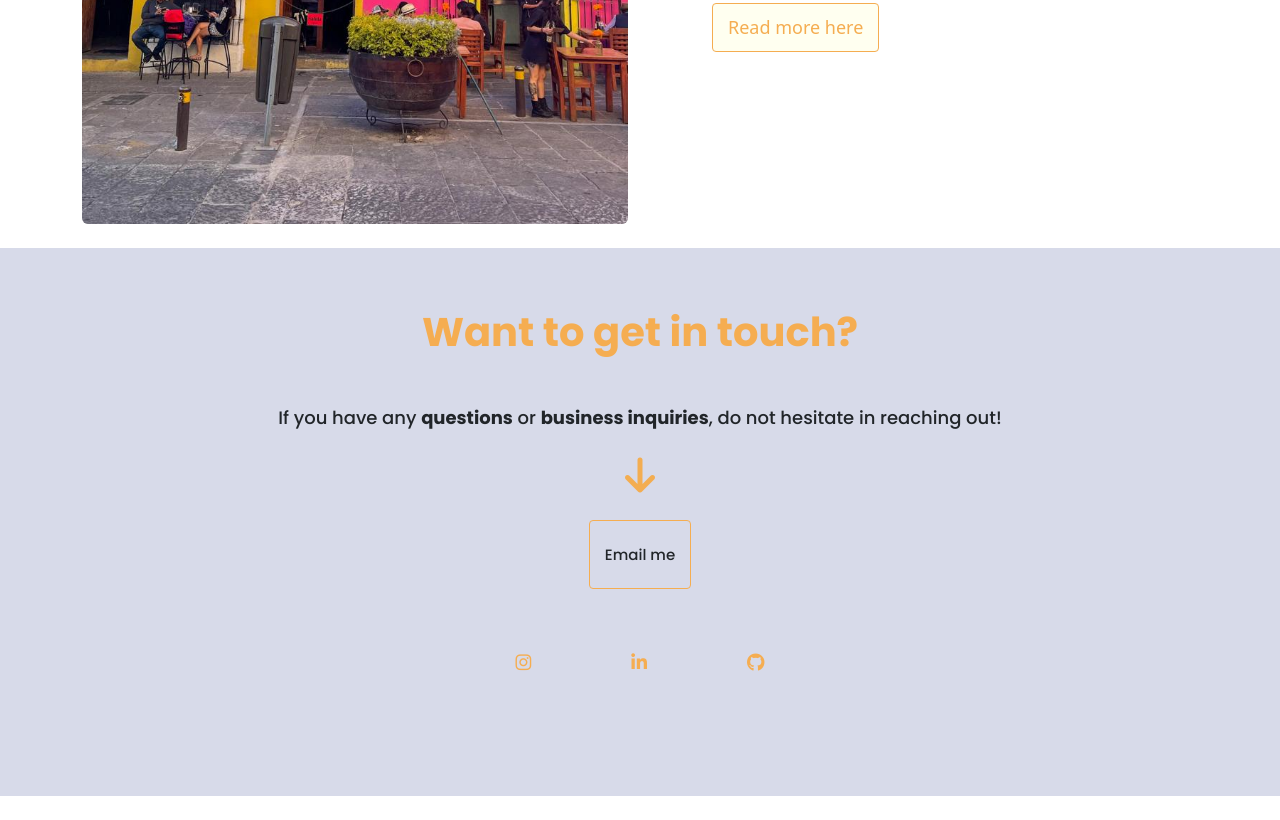
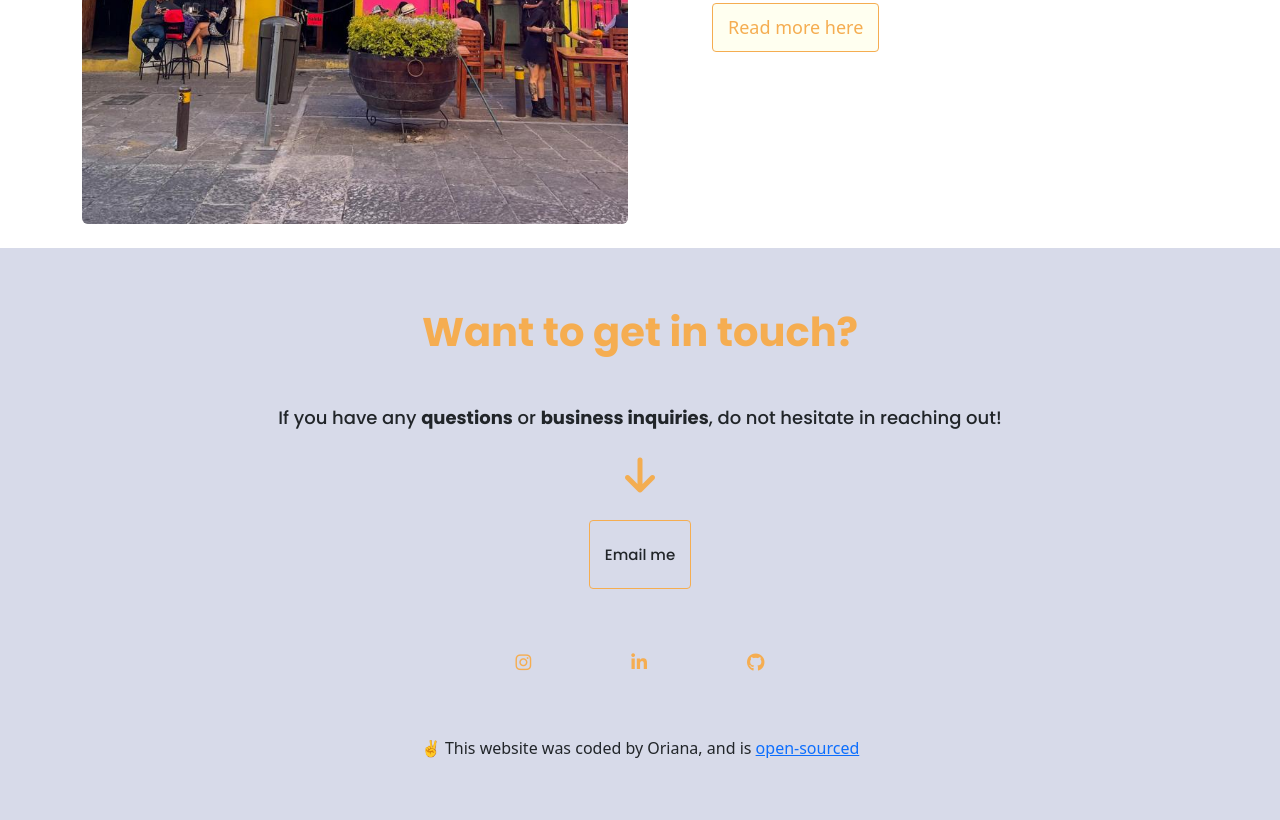
Before and after one commit to orianamachado66/responsive-workshop-project, a plain HTML site: page index.html in a window 1280 px wide. Shown: the part 2841-3661 px from the top of the page. Before the commit the page ends 3637 px from the top, so only its background shows below. Drawn offline with nearby package versions, Linux system fonts and the light colour scheme.

Commit message:
Added the link of the Github project

```diff
--- a/index.html
+++ b/index.html
@@ -235,6 +235,15 @@
           <i class="fa-brands fa-github" style="color: #f5ad51"></i
         ></a>
       </div>
+      <div>
+        ✌️ This website was coded by Oriana, and is
+        <a
+          href="https://github.com/orianamachado66/responsive-workshop-project"
+          target="_blank"
+          title="Github project page"
+          >open-sourced</a
+        >
+      </div>
     </footer>
   </body>
 </html>
```
